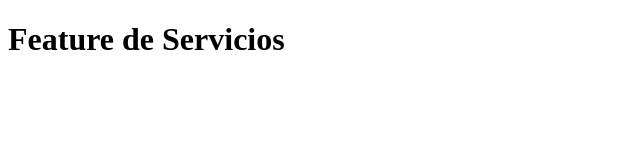
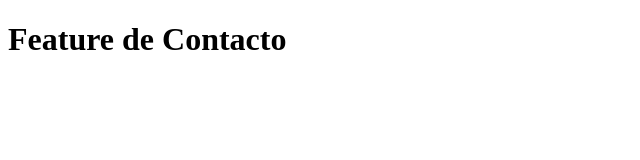
Before and after one commit to JordanTrz/reto-branch, a plain HTML site: page contacto.html in a window 1280 px wide. Shown: the full height of the page, 0-640 px from the left. Drawn offline with Linux system fonts and the light colour scheme.

Commit message:
cambio de nombre

```diff
--- a/servicios.html
+++ b/contacto.html
@@ -4,11 +4,11 @@
     <meta charset="UTF-8">
     <meta http-equiv="X-UA-Compatible" content="IE=edge">
     <meta name="viewport" content="width=device-width, initial-scale=1.0">
-    <title>Servicios</title>
+    <title>Contacto</title>
 </head>
 <body>
     <head>
-        <h1>Feature de Servicios</h1>
+        <h1>Feature de Contacto</h1>
     </head>
 </body>
 </html>
```
